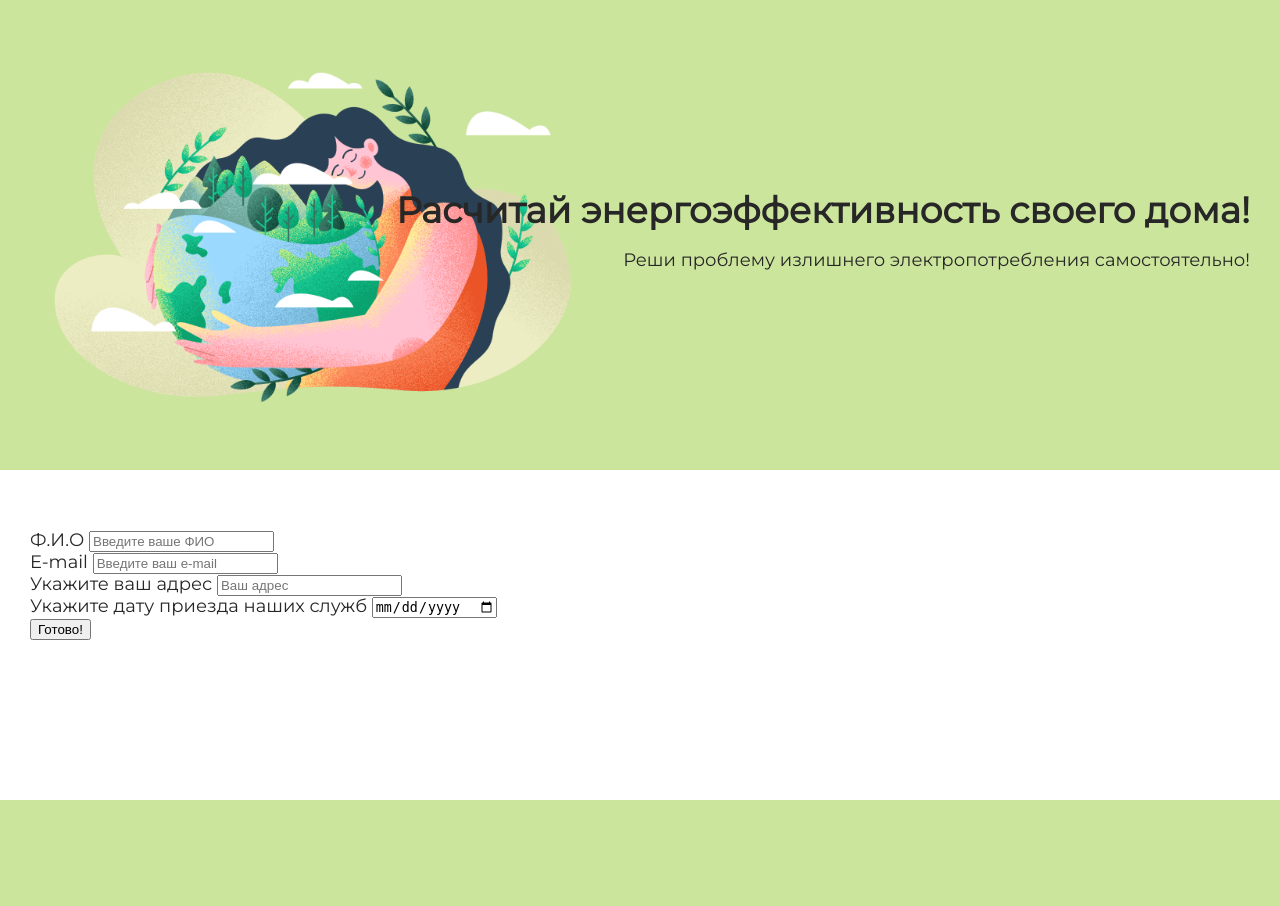
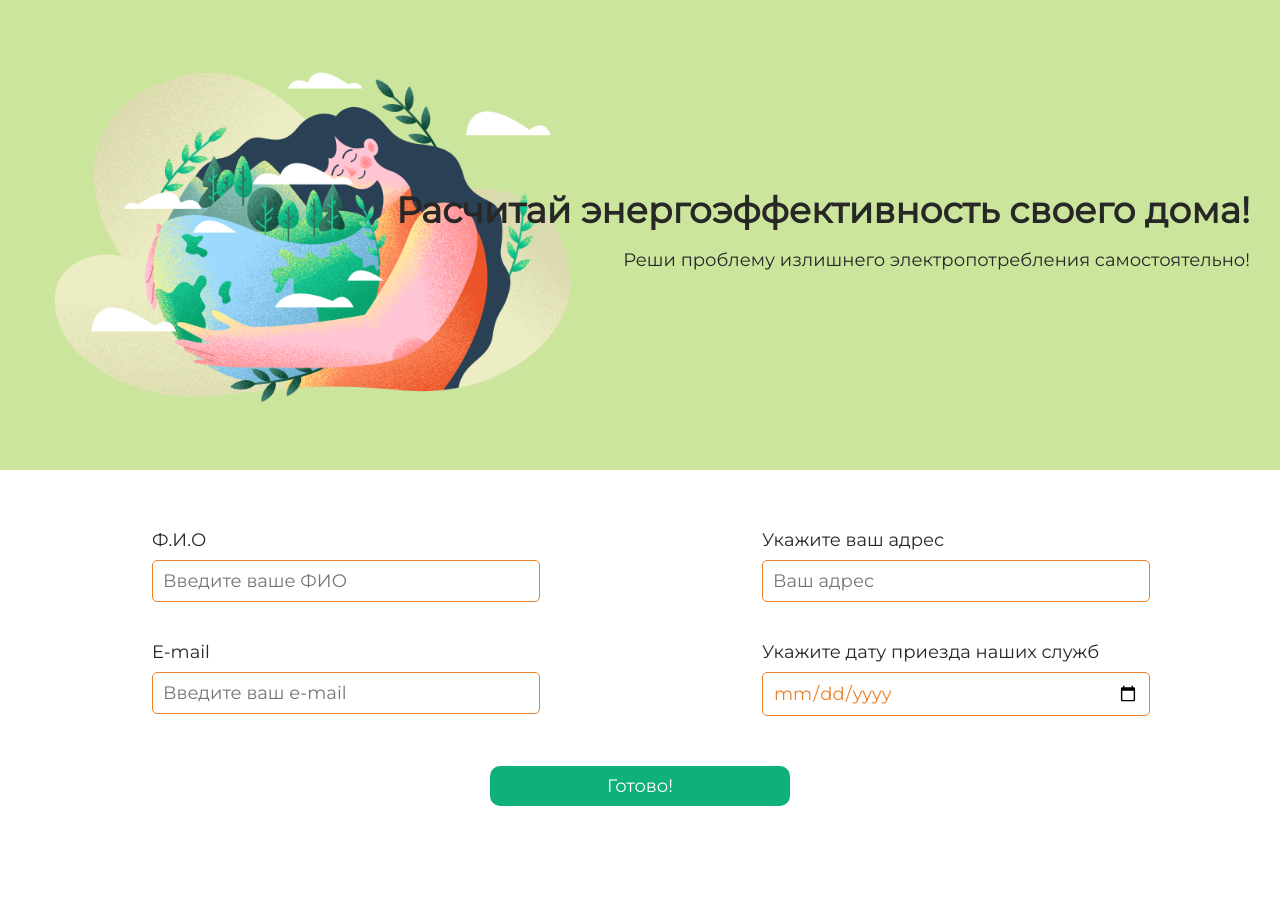
Before and after one commit to MelikhovGregory/energy-consumption-calculator, a Flask app: page /form in a window 1280 px wide. Before the commit the page ends 800 px from the top, so only its background shows below. Run offline with Flask 3, Linux system fonts and the light colour scheme.

Commit message:
Update style.css

```diff
--- a/calculator-main/static/css/style.css
+++ b/calculator-main/static/css/style.css
@@ -67,6 +67,7 @@ main {
     border: 1px solid #EB8028;
     transition: 0.2s;
 }
+
 .item__img {
     object-fit: contain;
     width: 150px;
@@ -91,3 +92,83 @@ main {
 .main__title--margin {
     margin-bottom: 50px;
 }
+
+.main__link {
+    display: inline-block;
+    text-decoration: none;
+    padding: 20px 0;
+    width: 300px;
+    border-radius: 20px;
+    background-color: #0EB07C;
+    text-align: center;
+    cursor: pointer;
+    color: #fff;
+}
+
+.form {
+    display: flex;
+    flex-direction: column;
+    align-items: center;
+    gap: 50px;
+}
+
+
+.user input {
+    padding: 10px;
+    border: 1px solid #EB8028;
+    background: inherit;
+    border-radius: 5px;
+    font: inherit;
+    width: 100%;
+    color: #EB8028;
+}
+
+.user input:focus,
+.user input:active {
+    border: 1px solid #EB8028;
+    outline: none;
+}
+
+.user {
+    display: flex;
+    flex-direction: row;
+    width: 100%;
+    justify-content: space-around;
+}
+
+.user-info {
+    width: 30%;
+    display: flex;
+    flex-direction: column;
+    gap: 40px;
+}
+
+label {
+    display:inline-block ;
+    margin-bottom: 10px;
+}
+
+.address-date {
+    width: 30%;
+    display: flex;
+    flex-direction: column;
+    gap: 40px;
+}
+
+.delivery {
+    display: flex;
+    justify-content: space-between;
+}
+
+.button {
+    width: 10%;
+    padding: 10px;
+    min-width: 300px;
+    cursor: pointer;
+    align-self: center;
+    border: none;
+    border-radius: 10px;
+    background: #0EB07C;
+    font: inherit;
+    color: #fff;
+}
```
